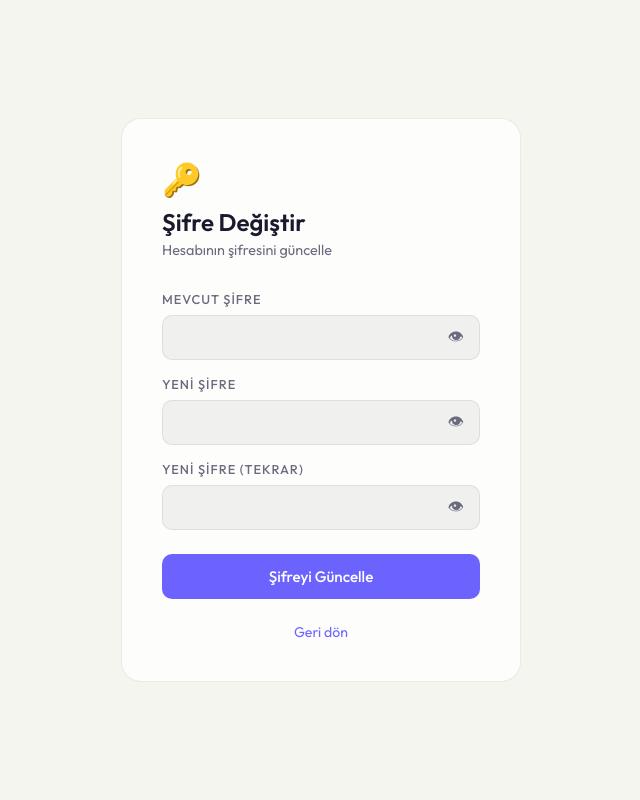
After one commit to I-Twirn-I/dashboard, a Flask app: page /change-password in a window 1280 px wide. The commit adds this page. Shown: the whole page, without its empty margins (319-959 px from the left). Run offline with Flask 3, Linux system fonts and the light colour scheme; the visitor is signed in with stand-in values (Sample User, id 1); some libraries are stand-ins or nearby versions.

Commit message:
feat: todo priority levels and change password page
Co-Authored-By: Claude Sonnet 4.6 <noreply@anthropic.com>

```diff
--- a/app.py
+++ b/app.py
@@ -313,6 +313,33 @@ def logout():
     return redirect(url_for('login'))
 
 
+@app.route('/change-password', methods=['GET', 'POST'])
+@login_required
+def change_password():
+    error = None
+    success = None
+    if request.method == 'POST':
+        current_pw = request.form.get('current_password', '')
+        new_pw     = request.form.get('new_password', '')
+        confirm_pw = request.form.get('confirm_password', '')
+        if len(new_pw) < 6:
+            error = 'Yeni şifre en az 6 karakter olmalı.'
+        elif new_pw != confirm_pw:
+            error = 'Yeni şifreler eşleşmiyor.'
+        else:
+            with Db() as db:
+                row = db.execute('SELECT password_hash FROM users WHERE id = ?', (current_user.id,)).fetchone()
+            if not row or not check_password_hash(row['password_hash'], current_pw):
+                error = 'Mevcut şifre hatalı.'
+            else:
+                with Db() as db:
+                    db.execute('UPDATE users SET password_hash = ? WHERE id = ?',
+                               (generate_password_hash(new_pw), current_user.id))
+                    db.commit()
+                success = 'Şifre başarıyla değiştirildi.'
+    return render_template('change_password.html', error=error, success=success)
+
+
 # ── Main page ──────────────────────────────────────────────────────────────────
 
 @app.route('/')
@@ -337,9 +364,12 @@ def add_todo():
     if not body or not body.get('text', '').strip():
         return jsonify({'error': 'Görev metni boş olamaz.'}), 400
     text = body['text'].strip()
+    priority = body.get('priority', 'medium')
+    if priority not in ('low', 'medium', 'high'):
+        priority = 'medium'
     def _add(data):
         new_id = max((t['id'] for t in data['todos']), default=0) + 1
-        data['todos'].append({'id': new_id, 'text': text, 'done': False})
+        data['todos'].append({'id': new_id, 'text': text, 'done': False, 'priority': priority})
     data = atomic_update(_add)
     return jsonify(data['todos'])
 
@@ -353,6 +383,22 @@ def toggle_todo(todo_id):
                 t['done'] = not t['done']
                 break
     data = atomic_update(_toggle)
+    return jsonify(data['todos'])
+
+
+@app.route('/api/todos/<int:todo_id>/priority', methods=['POST'])
+@login_required
+def update_todo_priority(todo_id):
+    body = request.get_json(silent=True)
+    priority = (body or {}).get('priority', 'medium')
+    if priority not in ('low', 'medium', 'high'):
+        return jsonify({'error': 'Geçersiz öncelik.'}), 400
+    def _update(data):
+        for t in data.get('todos', []):
+            if t['id'] == todo_id:
+                t['priority'] = priority
+                break
+    data = atomic_update(_update)
     return jsonify(data['todos'])
 
 
--- /dev/null
+++ b/templates/change_password.html
@@ -0,0 +1,223 @@
+<!DOCTYPE html>
+<html lang="tr">
+<head>
+    <meta charset="UTF-8">
+    <meta name="viewport" content="width=device-width, initial-scale=1.0">
+    <title>Şifre Değiştir — Dashboard</title>
+    <link href="https://fonts.googleapis.com/css2?family=Outfit:wght@300;400;500;600;700&display=swap" rel="stylesheet">
+    <script>
+        const t = localStorage.getItem('dashboard_theme') ||
+            (window.matchMedia('(prefers-color-scheme: light)').matches ? 'light' : 'dark');
+        document.documentElement.setAttribute('data-theme', t);
+    </script>
+    <style>
+        * { margin: 0; padding: 0; box-sizing: border-box; }
+
+        :root {
+            --bg: #0a0a0f;
+            --card: rgba(255,255,255,0.04);
+            --border: rgba(255,255,255,0.08);
+            --border-hover: rgba(255,255,255,0.18);
+            --input-bg: rgba(255,255,255,0.06);
+            --text: #e8e8ed;
+            --text-muted: #7a7a8a;
+            --accent: #6c63ff;
+            --accent-soft: rgba(108,99,255,0.15);
+            --accent-glow: rgba(108,99,255,0.3);
+            --danger: #f87171;
+            --danger-soft: rgba(248,113,113,0.1);
+            --success: #34d399;
+            --success-soft: rgba(52,211,153,0.1);
+        }
+
+        [data-theme="light"] {
+            --bg: #f5f5f0;
+            --card: rgba(255,255,255,0.8);
+            --border: rgba(0,0,0,0.08);
+            --border-hover: rgba(0,0,0,0.2);
+            --input-bg: rgba(0,0,0,0.05);
+            --text: #1a1a2e;
+            --text-muted: #6b6b80;
+            --accent: #6c63ff;
+            --accent-soft: rgba(108,99,255,0.12);
+            --accent-glow: rgba(108,99,255,0.2);
+            --danger: #dc2626;
+            --danger-soft: rgba(220,38,38,0.08);
+            --success: #059669;
+            --success-soft: rgba(5,150,105,0.1);
+        }
+
+        body {
+            font-family: 'Outfit', sans-serif;
+            background: var(--bg);
+            color: var(--text);
+            min-height: 100vh;
+            display: flex;
+            align-items: center;
+            justify-content: center;
+        }
+
+        .card {
+            background: var(--card);
+            border: 1px solid var(--border);
+            border-radius: 20px;
+            padding: 40px;
+            width: 100%;
+            max-width: 400px;
+            backdrop-filter: blur(20px);
+            position: relative;
+            z-index: 1;
+        }
+
+        .logo { font-size: 2rem; margin-bottom: 8px; }
+
+        h1 { font-size: 1.5rem; font-weight: 600; margin-bottom: 4px; }
+
+        .subtitle { color: var(--text-muted); font-size: 0.9rem; margin-bottom: 32px; }
+
+        .form-group { margin-bottom: 16px; }
+
+        label {
+            display: block;
+            font-size: 0.8rem;
+            font-weight: 500;
+            color: var(--text-muted);
+            text-transform: uppercase;
+            letter-spacing: 1px;
+            margin-bottom: 8px;
+        }
+
+        input {
+            width: 100%;
+            background: var(--input-bg);
+            border: 1px solid var(--border);
+            border-radius: 10px;
+            padding: 12px 16px;
+            color: var(--text);
+            font-family: 'Outfit', sans-serif;
+            font-size: 0.95rem;
+            outline: none;
+            transition: border-color 0.2s, box-shadow 0.2s;
+        }
+
+        input:focus {
+            border-color: var(--accent);
+            box-shadow: 0 0 0 3px var(--accent-soft);
+        }
+
+        .alert {
+            padding: 12px 16px;
+            border-radius: 10px;
+            font-size: 0.88rem;
+            margin-bottom: 20px;
+        }
+
+        .alert-error {
+            background: var(--danger-soft);
+            border: 1px solid rgba(248,113,113,0.2);
+            color: var(--danger);
+        }
+
+        .alert-success {
+            background: var(--success-soft);
+            border: 1px solid rgba(52,211,153,0.2);
+            color: var(--success);
+        }
+
+        .btn {
+            width: 100%;
+            padding: 13px;
+            background: var(--accent);
+            color: #fff;
+            border: none;
+            border-radius: 10px;
+            font-family: 'Outfit', sans-serif;
+            font-size: 0.95rem;
+            font-weight: 500;
+            cursor: pointer;
+            margin-top: 8px;
+            transition: opacity 0.2s, box-shadow 0.2s;
+        }
+
+        .btn:hover { opacity: 0.9; box-shadow: 0 4px 20px var(--accent-glow); }
+
+        .footer {
+            text-align: center;
+            margin-top: 24px;
+            font-size: 0.88rem;
+            color: var(--text-muted);
+        }
+
+        .footer a { color: var(--accent); text-decoration: none; }
+        .footer a:hover { text-decoration: underline; }
+
+        .pw-wrapper { position: relative; }
+        .pw-wrapper input { padding-right: 44px; }
+        .pw-toggle {
+            position: absolute; right: 10px; top: 50%; transform: translateY(-50%);
+            background: none; border: none; cursor: pointer;
+            color: var(--text-muted); font-size: 1rem; padding: 4px 6px;
+            border-radius: 6px; transition: color 0.2s; width: auto; margin: 0;
+        }
+        .pw-toggle:hover { color: var(--text); opacity: 1; box-shadow: none; transform: translateY(-50%); }
+
+        .bg-orbs { position: fixed; inset: 0; pointer-events: none; z-index: 0; overflow: hidden; }
+        .bg-orbs::before, .bg-orbs::after { content: ''; position: absolute; border-radius: 50%; filter: blur(90px); }
+        .bg-orbs::before { width: 500px; height: 500px; background: var(--accent); opacity: .035; top: -160px; left: -140px; animation: orbDrift 22s ease-in-out infinite alternate; }
+        .bg-orbs::after  { width: 380px; height: 380px; background: var(--success); opacity: .03; bottom: -120px; right: -100px; animation: orbDrift 18s ease-in-out 9s infinite alternate-reverse; }
+        [data-theme="light"] .bg-orbs { display: none; }
+        @keyframes orbDrift { 0% { transform: translate(0,0); } 100% { transform: translate(50px,35px); } }
+    </style>
+</head>
+<body>
+    <div class="bg-orbs" aria-hidden="true"></div>
+    <div class="card">
+        <div class="logo">🔑</div>
+        <h1>Şifre Değiştir</h1>
+        <p class="subtitle">Hesabının şifresini güncelle</p>
+
+        {% if error %}
+        <div class="alert alert-error">{{ error }}</div>
+        {% endif %}
+
+        {% if success %}
+        <div class="alert alert-success">{{ success }}</div>
+        {% endif %}
+
+        <form method="POST">
+            <div class="form-group">
+                <label>Mevcut Şifre</label>
+                <div class="pw-wrapper">
+                    <input type="password" name="current_password" id="pw-current" autocomplete="current-password" required>
+                    <button type="button" class="pw-toggle" onclick="togglePw('pw-current')" tabindex="-1">👁</button>
+                </div>
+            </div>
+            <div class="form-group">
+                <label>Yeni Şifre</label>
+                <div class="pw-wrapper">
+                    <input type="password" name="new_password" id="pw-new" autocomplete="new-password" required>
+                    <button type="button" class="pw-toggle" onclick="togglePw('pw-new')" tabindex="-1">👁</button>
+                </div>
+            </div>
+            <div class="form-group">
+                <label>Yeni Şifre (Tekrar)</label>
+                <div class="pw-wrapper">
+                    <input type="password" name="confirm_password" id="pw-confirm" autocomplete="new-password" required>
+                    <button type="button" class="pw-toggle" onclick="togglePw('pw-confirm')" tabindex="-1">👁</button>
+                </div>
+            </div>
+            <button type="submit" class="btn">Şifreyi Güncelle</button>
+        </form>
+
+        <div class="footer">
+            <a href="/">Geri dön</a>
+        </div>
+    </div>
+    <script>
+        function togglePw(id) {
+            const inp = document.getElementById(id);
+            inp.type = inp.type === 'password' ? 'text' : 'password';
+        }
+    </script>
+</body>
+</html>
```
Also changed, not shown: templates/index.html (+34 -4 lines).
